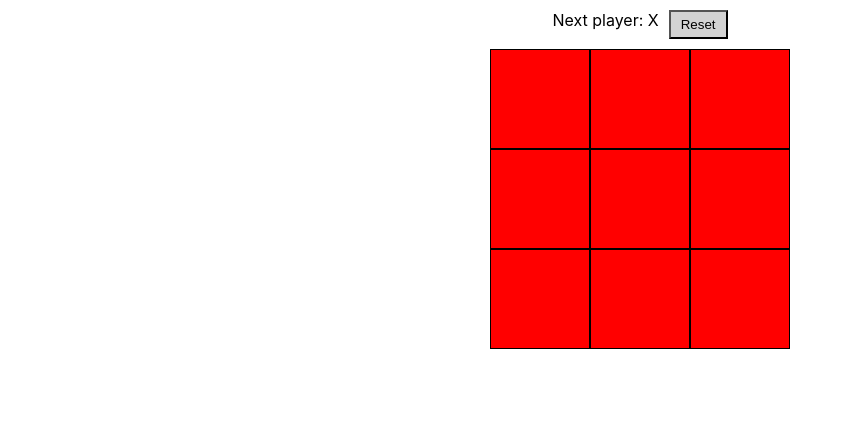
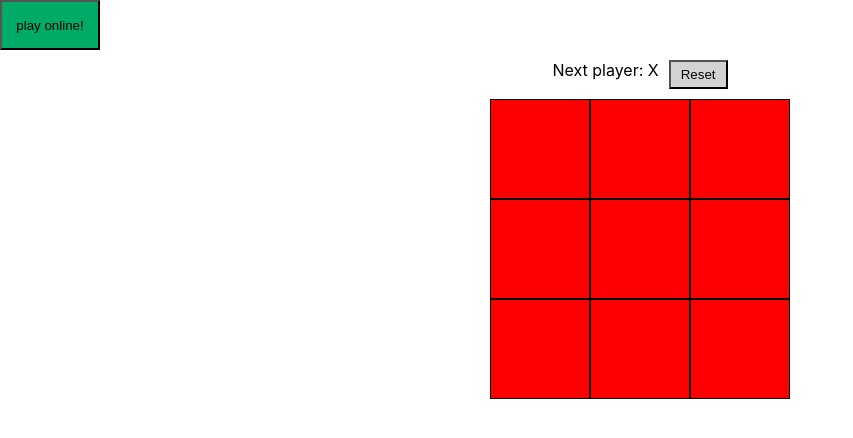
Before and after one commit to shaked-sapir/tic-tac-toe, a React (Create React App) app: page / in a window 1280 px wide. Shown: the top 438 px of the page, without its empty margins (0-853 px from the left). Built offline with nearby package versions, Linux system fonts and the light colour scheme.

Commit message:
created a button for playOnline, no effect yet

```diff
--- a/src/App.tsx
+++ b/src/App.tsx
@@ -1,10 +1,10 @@
 import React from 'react';
 import './App.css';
-import Board from './components/Board';
+import AppContainer from './AppContainer';
 
 function App() {
   return (
-    <Board></Board>
+    <AppContainer></AppContainer>
   );
 }
 
--- /dev/null
+++ b/src/AppContainer.tsx
@@ -0,0 +1,12 @@
+import React from 'react'
+import Board from './components/Board'
+import PlayOnlineButton from './components/PlayOnlineButton'
+
+export default function AppContainer() {
+    return (
+        <div>
+            <PlayOnlineButton></PlayOnlineButton>
+            <Board></Board>
+        </div>
+    )
+}
--- a/src/components/GameStatus.tsx
+++ b/src/components/GameStatus.tsx
@@ -30,7 +30,8 @@ const resetStyle = {
     'color': 'black',
     'padding': '5px 10px',
     'cursor': 'pointer',
-    'display': 'flex',
+    'display': 'table-cell',
+    'vertical-align': 'middle',
     'justify-content': 'flex-end',
     'align': 'right'
 }
--- /dev/null
+++ b/src/components/PlayOnlineButton.tsx
@@ -0,0 +1,21 @@
+import React from 'react'
+
+export default function PlayOnlineButton() {
+    return (
+        <div>
+            <button className='playOnlineButton' style={playOnlineButtonStyle}>play online!</button>
+        </div>
+    )
+}
+
+const playOnlineButtonStyle = {
+    'background': '#00ab66',
+    'color': 'black',
+    'width': '100px',
+    'height': '50px',
+    'cursor': 'pointer',
+    'display': 'table-cell',
+    'justify-content': 'flex-end',
+    'vertical-align': 'center',
+    'align': 'center'
+}
```
